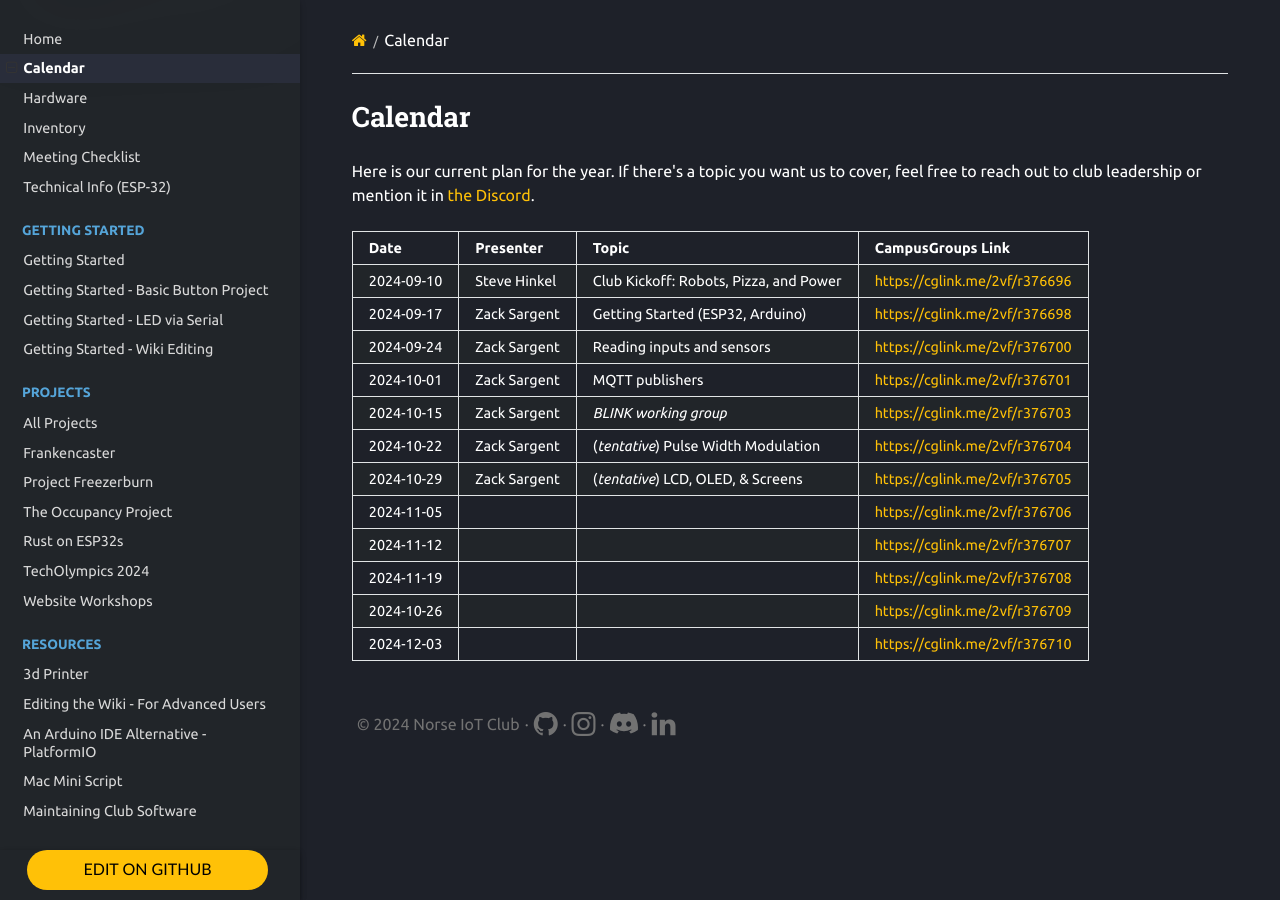
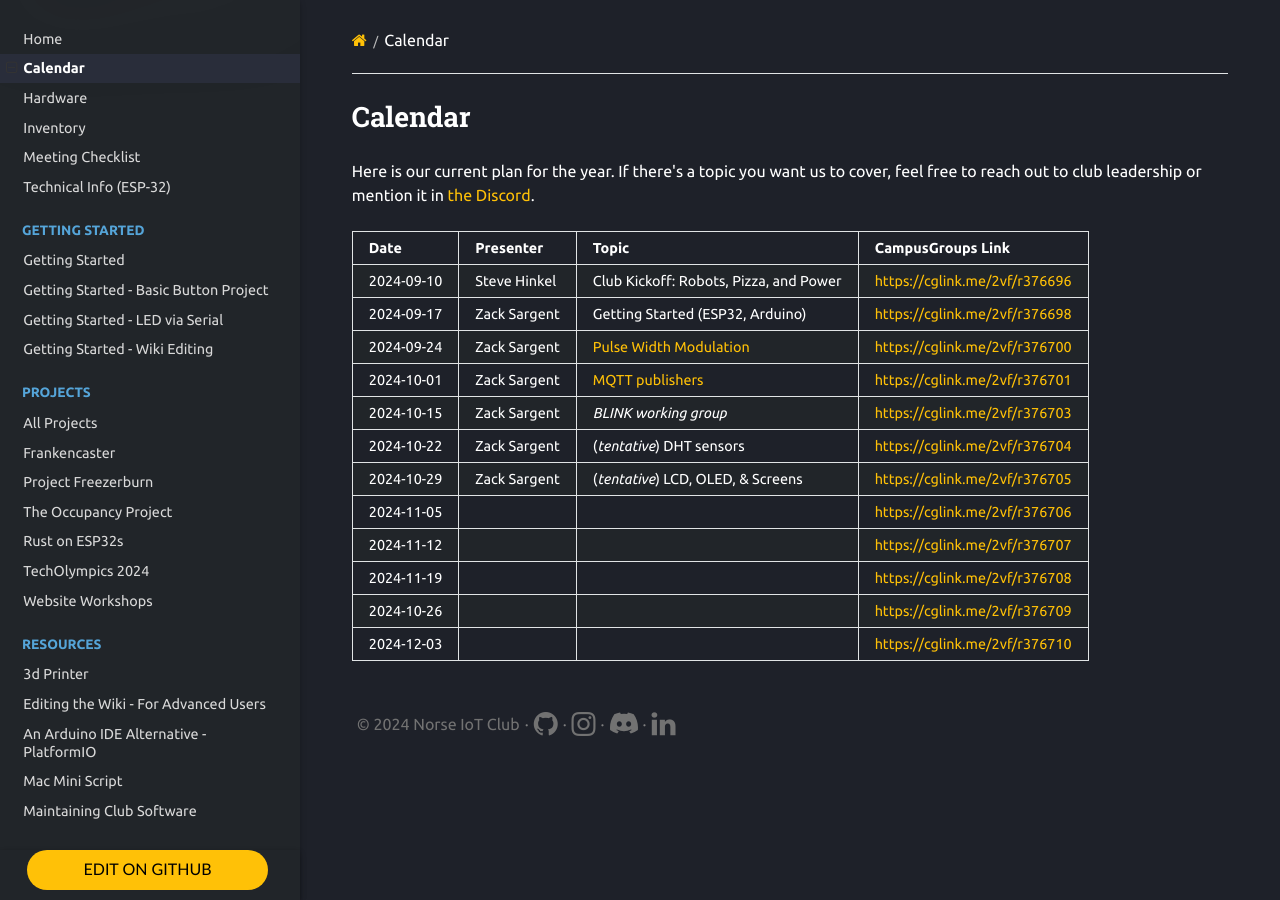
Before and after one commit to Norse-IoT/Wiki, an MkDocs documentation site: the page built from docs/calendar.md, in a window 1280 px wide. Built offline with MkDocs 1.6.1, drawn with Linux system fonts in a browser that asks for light colours; nearby versions of some CDN libraries.

Commit message:
Update calendar.md

```diff
--- a/docs/calendar.md
+++ b/docs/calendar.md
@@ -6,10 +6,10 @@ Here is our current plan for the year. If there's a topic you want us to cover,
 |------------|---------------|----------------------------------------|-------------------------------|
 | 2024-09-10 | Steve Hinkel  | Club Kickoff: Robots, Pizza, and Power | <https://cglink.me/2vf/r376696> |
 | 2024-09-17 | Zack Sargent  | Getting Started (ESP32, Arduino)       | <https://cglink.me/2vf/r376698> |
-| 2024-09-24 | Zack Sargent  | Reading inputs and sensors             | <https://cglink.me/2vf/r376700> |
-| 2024-10-01 | Zack Sargent  | MQTT publishers                        | <https://cglink.me/2vf/r376701> |
+| 2024-09-24 | Zack Sargent  | [Pulse Width Modulation](lesson-pwm/basic_pwm at main · Norse-IoT/lesson-pwm) | <https://cglink.me/2vf/r376700> |
+| 2024-10-01 | Zack Sargent  | [MQTT publishers](https://github.com/Norse-IoT/lesson-mqtt) | <https://cglink.me/2vf/r376701> |
 | 2024-10-15 | Zack Sargent  | *BLINK working group*                  | <https://cglink.me/2vf/r376703> |
-| 2024-10-22 | Zack Sargent  | (*tentative*) Pulse Width Modulation   | <https://cglink.me/2vf/r376704> |
+| 2024-10-22 | Zack Sargent  | (*tentative*) DHT sensors              | <https://cglink.me/2vf/r376704> |
 | 2024-10-29 | Zack Sargent  | (*tentative*) LCD, OLED, & Screens     | <https://cglink.me/2vf/r376705> |
 | 2024-11-05 |               |                                        | <https://cglink.me/2vf/r376706> |
 | 2024-11-12 |               |                                        | <https://cglink.me/2vf/r376707> |
```
